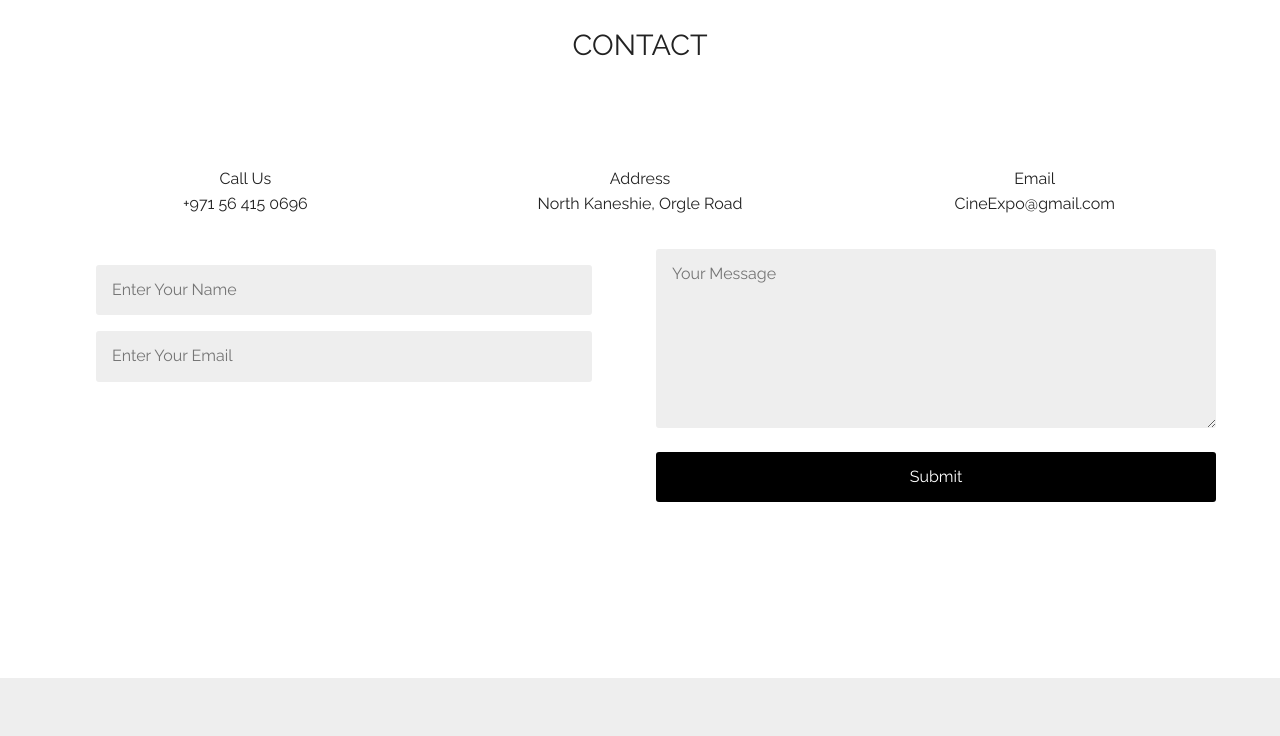
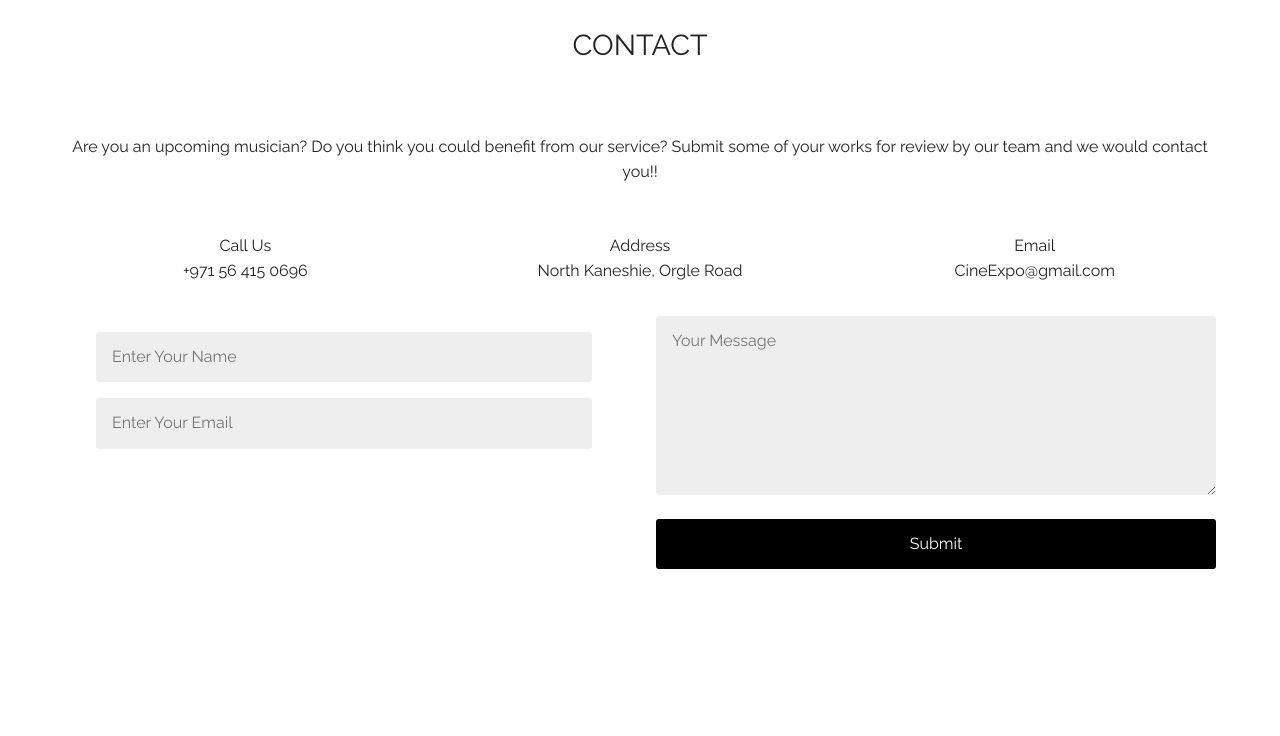
Before and after one commit to SEKYIDK/MyPortfolio, a plain HTML site: page index.html in a window 1280 px wide. Shown: the part 5460-6196 px from the top of the page. Drawn offline with nearby package versions, Linux system fonts and the light colour scheme.

Commit message:
Add files via upload

```diff
--- a/index.html
+++ b/index.html
@@ -264,6 +264,7 @@
                     <div class="row">
                         <div class="col-md center-xs">
                             <h2 class="section-title">Contact</h2>
+                            <p>Are you an upcoming musician? Do you think you could benefit from our service? Submit some of your works for review by our team and we would contact you!!</p>
                         </div>
                     </div>
                     <div class="row margin-bottom-small center-xs">
```
